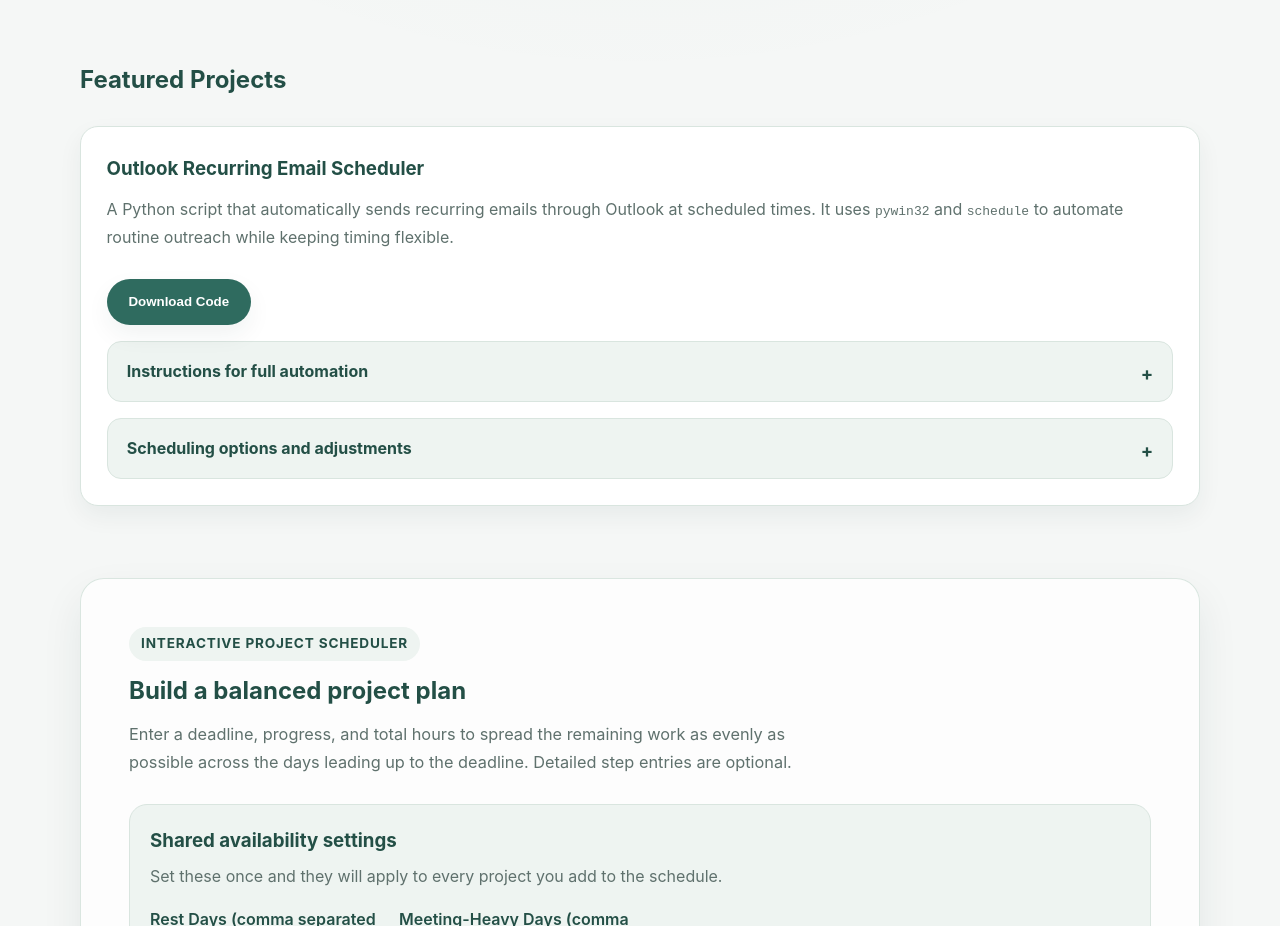
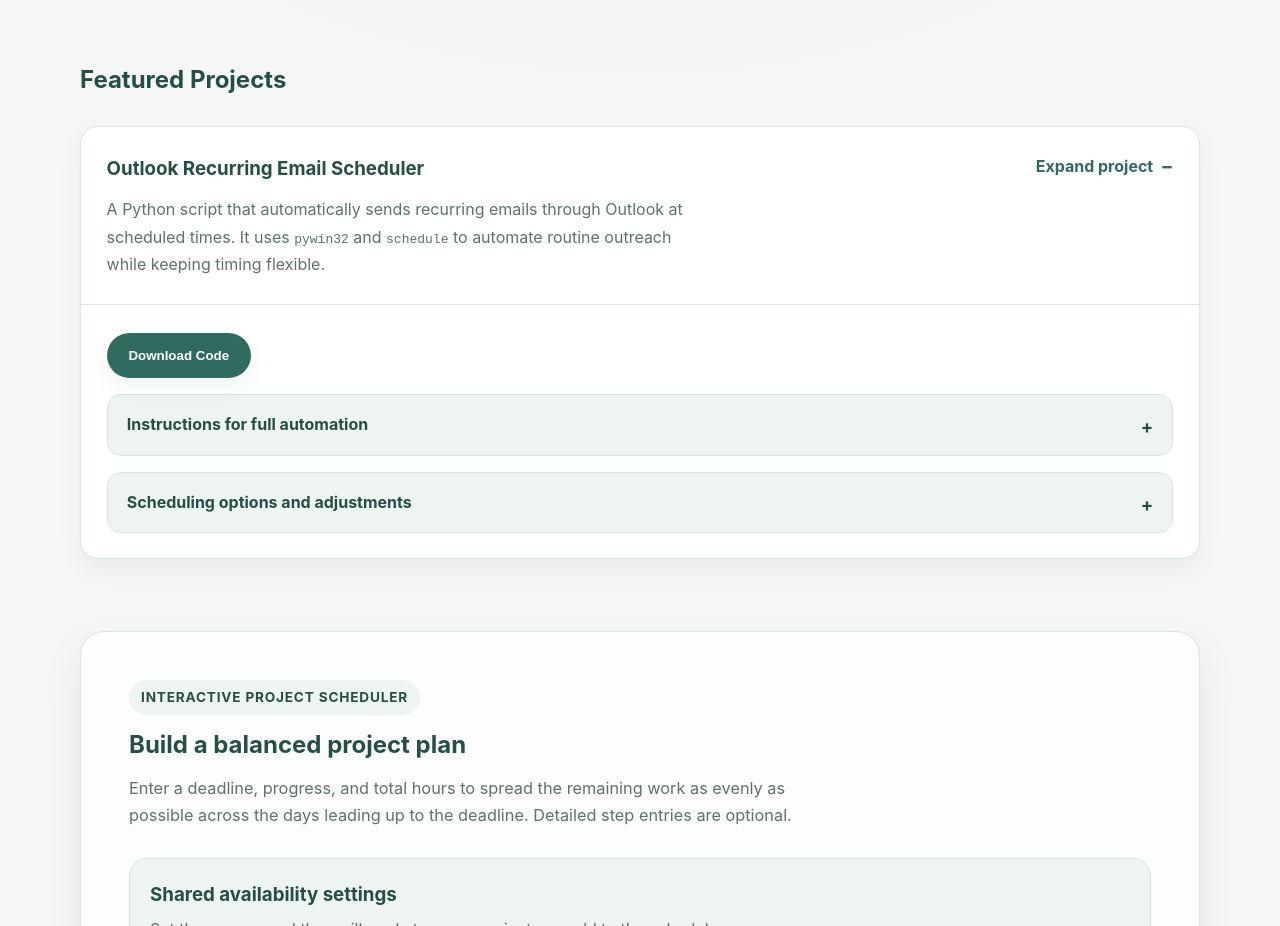
Before and after one commit to jessicagass/jessicagass.github.io, a plain HTML site: page projects.html in a window 1280 px wide. Shown: the part 860-1786 px from the top of the page. Drawn offline with Linux system fonts and the light colour scheme.

Commit message:
Make featured project card collapsible

```diff
--- a/projects.html
+++ b/projects.html
@@ -37,12 +37,19 @@
       <div class="section-inner">
         <h2>Featured Projects</h2>
         <div class="cards project-showcase">
-          <div class="card">
+          <details class="card project-card" open>
+            <summary class="project-card-summary">
+              <div>
                 <h3>Outlook Recurring Email Scheduler</h3>
                 <p>
                   A Python script that automatically sends recurring emails through Outlook at scheduled times.
                   It uses <code>pywin32</code> and <code>schedule</code> to automate routine outreach while keeping timing flexible.
                 </p>
+              </div>
+              <span class="project-card-toggle" aria-hidden="true">Expand project</span>
+            </summary>
+
+            <div class="project-card-body">
               <div class="inline-actions">
                 <button class="button" id="download-btn">Download Code</button>
               </div>
@@ -71,6 +78,7 @@
                 </ul>
               </details>
             </div>
+          </details>
         </div>
       </div>
     </section>
--- a/styles.css
+++ b/styles.css
@@ -420,6 +420,67 @@ footer {
   grid-template-columns: minmax(0, 1fr);
 }
 
+.project-card {
+  padding: 0;
+  overflow: hidden;
+}
+
+.project-card-summary {
+  display: flex;
+  align-items: flex-start;
+  justify-content: space-between;
+  gap: 1rem;
+  padding: 1.6rem;
+  cursor: pointer;
+  list-style: none;
+}
+
+.project-card-summary::-webkit-details-marker {
+  display: none;
+}
+
+.project-card-summary p {
+  max-width: 60ch;
+}
+
+.project-card-toggle {
+  display: inline-flex;
+  align-items: center;
+  gap: 0.45rem;
+  white-space: nowrap;
+  color: var(--primary-dark);
+  font-weight: 700;
+}
+
+.project-card-toggle::after {
+  content: "+";
+  font-size: 1.2rem;
+  line-height: 1;
+}
+
+.project-card[open] .project-card-toggle::after {
+  content: "−";
+}
+
+.project-card[open] .project-card-toggle {
+  color: var(--primary);
+}
+
+.project-card-body {
+  padding: 0 1.6rem 1.6rem;
+  border-top: 1px solid var(--border);
+}
+
+@media (max-width: 560px) {
+  .project-card-summary {
+    flex-direction: column;
+  }
+
+  .project-card-toggle {
+    white-space: normal;
+  }
+}
+
 .feature-list {
   margin-top: 1rem;
 }
```
Lines whose indentation alone changed are shown as unchanged.
